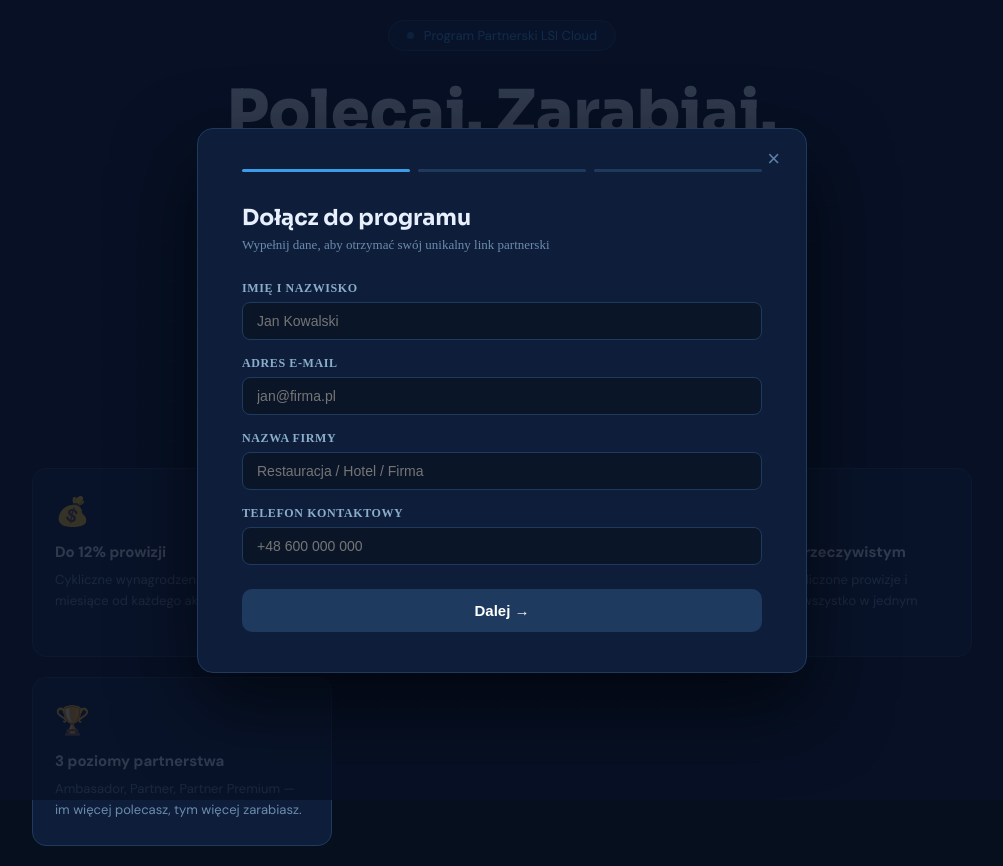
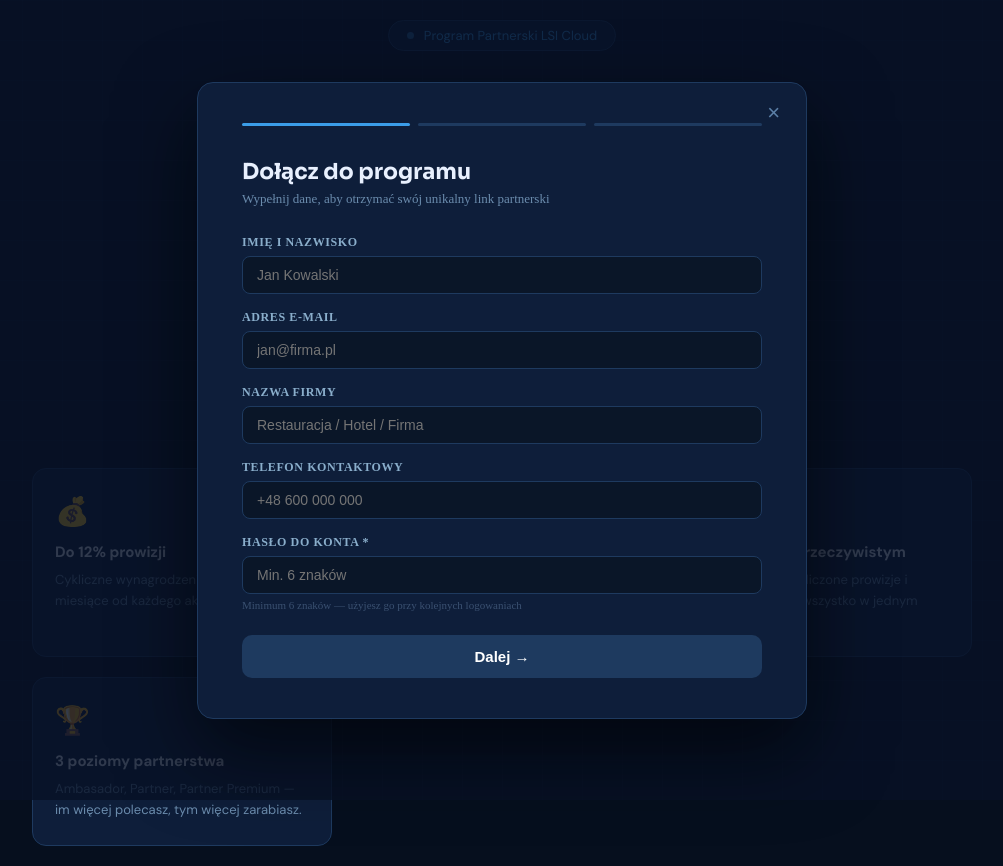
Before and after one commit to LSICloudGastro/lsi-portal, a React (Create React App) app in the folder lsi-portal/: page / in a window 1280 px wide. Both pictures are taken after a click on the button "Zarejestruj się bezpłatnie →". Shown: the whole page, without its empty margins (138-1141 px from the left). Built offline with nearby package versions, Linux system fonts and the light colour scheme.

Commit message:
Update App.jsx

```diff
--- a/lsi-portal/src/App.jsx
+++ b/lsi-portal/src/App.jsx
@@ -147,8 +147,14 @@ function RegisterModal({ onClose, onRegister }) {
                   style={{ width: "100%", background: "#0a1628", border: "1px solid #1e3a5f", borderRadius: 8, padding: "10px 14px", color: "#e8f0fe", fontSize: 14, outline: "none", boxSizing: "border-box" }} />
               </div>
             ))}
-            <button onClick={() => setStep(2)} disabled={!form.name || !form.email || !form.company}
-              style={{ width: "100%", padding: "13px", background: form.name && form.email && form.company ? "linear-gradient(135deg,#1e6fb5,#3b9de8)" : "#1e3a5f", border: "none", borderRadius: 10, color: "#fff", fontWeight: 700, fontSize: 15, cursor: "pointer", marginTop: 8 }}>
+            <div style={{ marginBottom: 16 }}>
+              <label style={{ display: "block", color: "#8aaecb", fontSize: 12, fontWeight: 600, marginBottom: 6, letterSpacing: "0.05em", textTransform: "uppercase" }}>Hasło do konta *</label>
+              <input type="password" placeholder="Min. 6 znaków" value={form.password || ""} onChange={e => handle("password", e.target.value)}
+                style={{ width: "100%", background: "#0a1628", border: "1px solid #1e3a5f", borderRadius: 8, padding: "10px 14px", color: "#e8f0fe", fontSize: 14, outline: "none", boxSizing: "border-box" }} />
+              <div style={{ color: "#3a5070", fontSize: 11, marginTop: 5 }}>Minimum 6 znaków — użyjesz go przy kolejnych logowaniach</div>
+            </div>
+            <button onClick={() => setStep(2)} disabled={!form.name || !form.email || !form.company || !form.password || form.password.length < 6}
+              style={{ width: "100%", padding: "13px", background: (form.name && form.email && form.company && form.password && form.password.length >= 6) ? "linear-gradient(135deg,#1e6fb5,#3b9de8)" : "#1e3a5f", border: "none", borderRadius: 10, color: "#fff", fontWeight: 700, fontSize: 15, cursor: "pointer", marginTop: 8 }}>
               Dalej →
             </button>
           </>
@@ -161,11 +167,6 @@ function RegisterModal({ onClose, onRegister }) {
             <div style={{ marginBottom: 16 }}>
               <label style={{ display: "block", color: "#8aaecb", fontSize: 12, fontWeight: 600, marginBottom: 6, letterSpacing: "0.05em", textTransform: "uppercase" }}>NIP (opcjonalnie)</label>
               <input type="text" placeholder="000-000-00-00" value={form.nip} onChange={e => handle("nip", e.target.value)}
-                style={{ width: "100%", background: "#0a1628", border: "1px solid #1e3a5f", borderRadius: 8, padding: "10px 14px", color: "#e8f0fe", fontSize: 14, outline: "none", boxSizing: "border-box" }} />
-            </div>
-            <div style={{ marginBottom: 16 }}>
-              <label style={{ display: "block", color: "#8aaecb", fontSize: 12, fontWeight: 600, marginBottom: 6, letterSpacing: "0.05em", textTransform: "uppercase" }}>Hasło do konta *</label>
-              <input type="password" placeholder="Min. 6 znaków" value={form.password || ""} onChange={e => handle("password", e.target.value)}
                 style={{ width: "100%", background: "#0a1628", border: "1px solid #1e3a5f", borderRadius: 8, padding: "10px 14px", color: "#e8f0fe", fontSize: 14, outline: "none", boxSizing: "border-box" }} />
             </div>
             <div style={{ background: "#091220", border: "1px solid #1e3a5f", borderRadius: 10, padding: 16, marginBottom: 20, fontSize: 13, color: "#6b8cad", lineHeight: 1.7 }}>
@@ -478,7 +479,7 @@ function AdminPanel({ onLogout }) {
           ))}
         </nav>
         <div style={{ padding: "0 14px" }}>
-          <button onClick={onLogout} style={{ display: "flex", alignItems: "center", gap: 10, width: "100%", padding: "10px 12px", background: "none", border: "none", borderRadius: 9, color: "#5b7fa6", fontSize: 14, cursor: "pointer" }}>← Wyloguj</button>
+          <button onClick={onLogout} onClick={onLogout} style={{ display: "flex", alignItems: "center", gap: 10, width: "100%", padding: "10px 12px", background: "none", border: "none", borderRadius: 9, color: "#5b7fa6", fontSize: 14, cursor: "pointer" }}>← Wyloguj</button>
         </div>
       </div>
 
```
